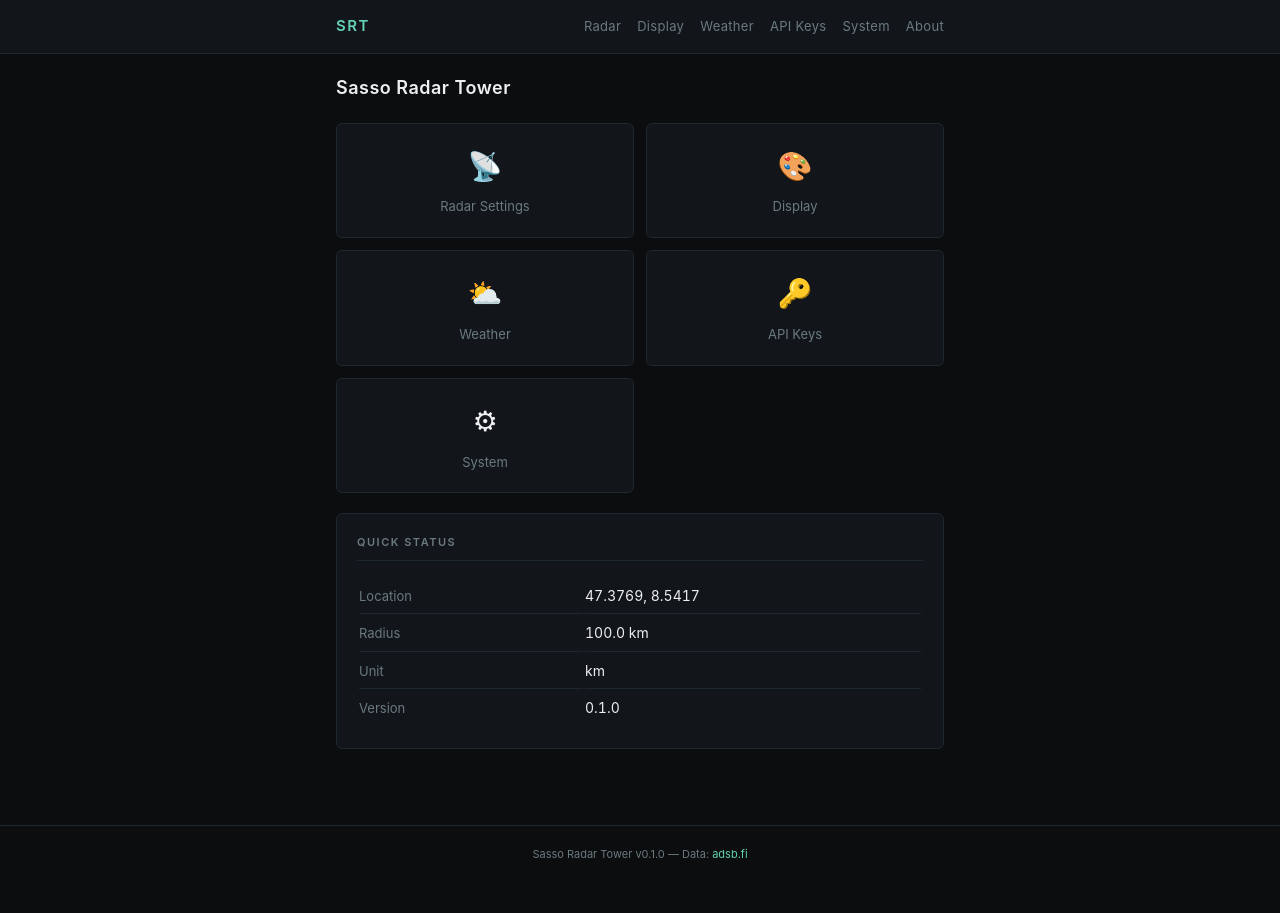
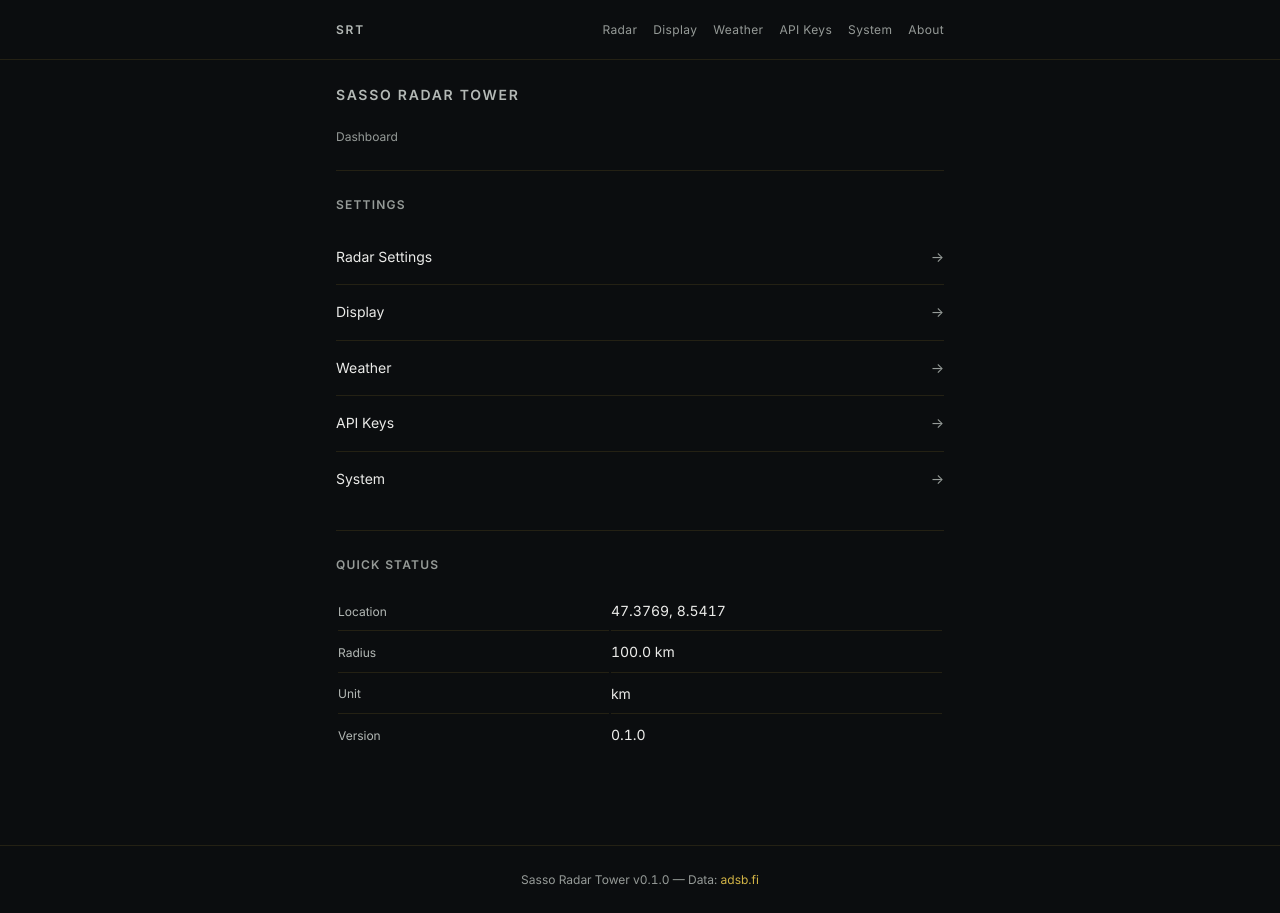
Before and after one commit to Lukasisnberg/Sasso_Radar_Tower, a Flask app: page / in a window 1280 px wide. Before the commit the page ends 858 px from the top, so only its background shows below. Run offline with Flask 3, Linux system fonts and the light colour scheme.

Commit message:
Portal-Redesign Schritt 1: CSS-Tokens + Inter lokal + Dashboard
CSS-Custom-Properties in style.css spiegeln jetzt exakt die Hexwerte aus
theme.py's CLASSIC_AMBER (Hintergrund/Text/Muted/Hint/Akzent/Gefahr) statt
dem alten eigenständigen Teal-Farbschema. Inter (Regular+SemiBold) lokal
unter static/fonts/ vendored (SIL OFL, @font-face mit font-display: swap),
kein CDN -- Portal muss offline im lokalen Netz laufen. Grundraster
(Abstands-/Schrifttoken) sowie neue .page-header/.section/.nav-list-Klassen
angelegt und exemplarisch auf das Dashboard (index.html) angewendet.

Bestehende .card/.form-group/.btn/.alert/.home-grid-Klassen bleiben
strukturell unverändert (Migration folgt in Schritt 2), lösen aber jetzt
über Alias-Variablen dieselben Token auf -- unmigrierte Seiten zeigen
sofort die korrekte Farbgebung statt bis zu ihrem eigenen Schritt auf dem
alten Schema zu bleiben.

Neue flugradar/tests/test_web_design.py prüft Farb-Token-Sync gegen
CLASSIC_AMBER, vorhandene Font-Dateien + Fallback-Kette, und dass Seiten
unabhängig vom Einstellungszustand rendern. Alle bestehenden Web-Tests
unverändert grün (36/36), volle Suite 584/584.

Co-Authored-By: Claude Sonnet 5 <noreply@anthropic.com>

```diff
--- a/flugradar/web/static/style.css
+++ b/flugradar/web/static/style.css
@@ -1,18 +1,78 @@
+/* ============================================================
+   Sasso Radar Tower -- Web Portal
+   Design tokens mirror flugradar/display/theme.py's CLASSIC_AMBER
+   theme + design-token module (same hex values, same 4-tier type
+   scale, same hairline-divider language) so the portal and the
+   on-device panel read as one application, not two different tools.
+   See docs/prompt-portal-design.md.
+
+   Fonts are vendored locally under static/fonts/ (Inter, SIL OFL --
+   see static/fonts/LICENSE.txt) rather than loaded from a CDN: the
+   portal runs on the local network, sometimes with no internet at
+   all. If the font files are ever missing, @font-face simply fails
+   to match and the browser falls through to the next family in the
+   stack below -- no broken page, no JS needed for that fallback.
+   ============================================================ */
+
+@font-face {
+  font-family: "Inter";
+  src: url("fonts/Inter-Regular.woff2") format("woff2");
+  font-weight: 400;
+  font-style: normal;
+  font-display: swap;
+}
+
+@font-face {
+  font-family: "Inter";
+  src: url("fonts/Inter-SemiBold.woff2") format("woff2");
+  font-weight: 600;
+  font-style: normal;
+  font-display: swap;
+}
+
 :root {
+  /* Colours -- identical hex values to theme.py's CLASSIC_AMBER theme. */
   --bg: #0b0d0f;
-  --bg-card: #12161a;
-  --border: #1e2830;
-  --text: #edeff1;
-  --text-muted: #6a7a80;
-  --accent: #64d2b4;
-  --accent-dim: #3a8a70;
-  --danger: #c83c3c;
+  --surface: #1a1c1d;         /* theme.surface -- raised elements, sparingly */
+  --surface-accent: #252112;  /* theme.surface_accent -- warm-tinted surface */
+  --text: #ebebe9;            /* theme.label -- primary text */
+  --text-muted: #b4b9b6;      /* theme.muted -- secondary text */
+  --text-hint: #969b98;       /* theme.hint -- labels, timestamps, captions */
+  --hairline: rgba(116, 99, 38, 0.24);  /* theme.radar_ring @ TOKENS.hairline_alpha */
+  --accent: #d2b446;          /* theme.sweep_colour -- the one accent colour */
+  --danger: #c83c3c;          /* theme.emergency -- destructive actions only */
   --danger-dim: #802828;
-  --input-bg: #080a0c;
-  --input-border: #1e2830;
-  --success-bg: #0a1614;
-  --success-border: #3a8a70;
-  --radius: 6px;
+
+  /* Backward-compatible aliases for the pre-redesign component classes
+     (.card/.form-group/.btn/.alert) that later steps of this pass still
+     migrate one page at a time -- recomputed from the tokens above so
+     even an unmigrated page picks up the correct palette immediately,
+     rather than looking broken or stuck on the old teal accent until
+     its own step lands. */
+  --bg-card: var(--surface);
+  --border: var(--hairline);
+  --input-bg: #08090a;
+  --input-border: var(--hairline);
+  --success-bg: var(--surface-accent);
+  --success-border: var(--accent);
+  --radius: 2px; /* flat, not bubbly -- see "keine runden bunten Buttons" */
+
+  /* Type -- same 4-tier hierarchy as the display's font_title/value/
+     standard/small, sized for a normal-DPI browser rather than the
+     round display's reference-size scaling system. */
+  --font-title: 20px;
+  --font-value: 16px;
+  --font-standard: 14px;
+  --font-small: 12px;
+
+  /* Spacing grid -- everything is a multiple of one base unit. */
+  --space-1: 4px;
+  --space-2: 8px;
+  --space-3: 16px;
+  --space-4: 24px;
+  --space-5: 40px;
+
+  --max-width: 640px;
 }
 
 * { box-sizing: border-box; margin: 0; padding: 0; }
@@ -22,64 +82,141 @@ body {
   background: var(--bg);
   color: var(--text);
   min-height: 100vh;
-  font-size: 14px;
+  font-size: var(--font-standard);
   line-height: 1.6;
   -webkit-font-smoothing: antialiased;
+  font-variant-numeric: tabular-nums; /* every number, everywhere -- nothing jitters */
 }
 
 a { color: var(--accent); text-decoration: none; }
 a:hover { text-decoration: underline; }
 
 .container {
-  max-width: 640px;
+  max-width: var(--max-width);
   margin: 0 auto;
-  padding: 20px 16px;
+  padding: var(--space-4) var(--space-3);
 }
 
-nav {
-  background: var(--bg-card);
-  border-bottom: 1px solid var(--border);
-  padding: 12px 0;
-  position: sticky;
-  top: 0;
-  z-index: 10;
+/* --- top navigation: quiet, text-based, the accent marks the current
+   page -- no tabs, no bordered buttons (Layout: "keine schweren Tabs,
+   keine Buttons mit Rahmen"). --- */
+nav.top-nav {
+  border-bottom: 1px solid var(--hairline);
+  padding: var(--space-3) 0;
 }
 
-nav .container {
+nav.top-nav .container {
   display: flex;
   align-items: center;
   justify-content: space-between;
+  flex-wrap: wrap;
+  gap: var(--space-2);
   padding-top: 0;
   padding-bottom: 0;
 }
 
-nav .brand {
-  color: var(--accent);
+nav.top-nav .brand {
+  color: var(--text-muted);
   font-weight: 600;
-  font-size: 15px;
-  letter-spacing: 1.5px;
+  font-size: var(--font-small);
+  letter-spacing: 0.15em;
   text-transform: uppercase;
 }
 
-nav .links {
+nav.top-nav .links {
   display: flex;
-  gap: 16px;
+  gap: var(--space-3);
   flex-wrap: wrap;
 }
 
-nav .links a {
-  color: var(--text-muted);
-  font-size: 13px;
-  padding: 4px 0;
-  letter-spacing: 0.3px;
+nav.top-nav .links a {
+  color: var(--text-hint);
+  font-size: var(--font-small);
+  letter-spacing: 0.03em;
+  padding: var(--space-1) 0;
   transition: color 0.15s ease;
 }
 
-nav .links a:hover,
-nav .links a.active {
-  color: var(--accent);
-  text-decoration: none;
+nav.top-nav .links a:hover { color: var(--text); text-decoration: none; }
+nav.top-nav .links a.active { color: var(--accent); }
+
+/* --- page header: small, quiet, uppercase title with letter-spacing --
+   not a big bold headline (Layout: "kleiner, ruhiger Titel ... keine
+   große fette Überschrift"). --- */
+.page-header { margin-bottom: var(--space-4); }
+
+.page-header h1 {
+  font-size: var(--font-standard);
+  font-weight: 600;
+  text-transform: uppercase;
+  letter-spacing: 0.12em;
+  color: var(--text-muted);
 }
+
+.page-header .context {
+  font-size: var(--font-small);
+  color: var(--text-hint);
+  margin-top: var(--space-1);
+}
+
+/* --- sections: hairline dividers instead of bordered/shadowed cards
+   (Grundprinzipien: "Haarlinien statt Kästen und Schatten"). --- */
+.section {
+  padding: var(--space-4) 0;
+  border-top: 1px solid var(--hairline);
+}
+
+.section:first-child { border-top: none; padding-top: 0; }
+
+.section h2 {
+  font-size: var(--font-small);
+  font-weight: 600;
+  text-transform: uppercase;
+  letter-spacing: 0.1em;
+  color: var(--text-hint);
+  margin-bottom: var(--space-3);
+}
+
+/* --- info tables: shared by the dashboard/about/weather/system pages --- */
+.info-table { width: 100%; }
+.info-table tr td { padding: var(--space-2) 0; border-bottom: 1px solid var(--hairline); }
+.info-table tr:last-child td { border-bottom: none; }
+.info-table td:first-child { color: var(--text-muted); width: 45%; font-size: var(--font-small); }
+
+/* --- dashboard quick-nav: a plain hairline-separated link list instead
+   of a grid of big coloured icon tiles (Grundprinzipien: "keine
+   dekorativen Elemente ohne Funktion"). --- */
+.nav-list { display: flex; flex-direction: column; }
+
+.nav-list a {
+  display: flex;
+  justify-content: space-between;
+  align-items: baseline;
+  padding: var(--space-3) 0;
+  border-bottom: 1px solid var(--hairline);
+  color: var(--text);
+}
+
+.nav-list a:last-child { border-bottom: none; }
+.nav-list a:hover { color: var(--accent); text-decoration: none; }
+.nav-list .arrow { color: var(--text-hint); }
+
+footer {
+  text-align: center;
+  padding: var(--space-4);
+  color: var(--text-hint);
+  font-size: var(--font-small);
+  border-top: 1px solid var(--hairline);
+  margin-top: var(--space-5);
+}
+
+/* ============================================================
+   Legacy component classes (.card/.form-group/.btn/.alert/...) --
+   still used by pages this pass hasn't migrated to the system above
+   yet. Kept working (structure unchanged) but recomputed onto the
+   same tokens, so every page shows the correct palette immediately
+   even before its own step lands.
+   ============================================================ */
 
 h1 {
   color: var(--text);
@@ -204,29 +341,9 @@ h1 {
 }
 
 .alert-info {
-  background: #0a1218;
-  border: 1px solid #1e3040;
-  color: #80b0c8;
-}
-
-.info-table {
-  width: 100%;
-  font-variant-numeric: tabular-nums;
-}
-
-.info-table tr td {
-  padding: 6px 0;
-  border-bottom: 1px solid var(--border);
-}
-
-.info-table tr:last-child td {
-  border-bottom: none;
-}
-
-.info-table td:first-child {
+  background: var(--surface);
+  border: 1px solid var(--hairline);
   color: var(--text-muted);
-  width: 40%;
-  font-size: 13px;
 }
 
 .home-grid {
@@ -264,17 +381,8 @@ h1 {
   color: var(--text-muted);
 }
 
-footer {
-  text-align: center;
-  padding: 20px;
-  color: var(--text-muted);
-  font-size: 11px;
-  border-top: 1px solid var(--border);
-  margin-top: 40px;
-}
-
 @media (max-width: 480px) {
   .form-row, .form-row-3 { grid-template-columns: 1fr; }
   .home-grid { grid-template-columns: 1fr; }
-  nav .links { gap: 10px; }
+  nav.top-nav .links { gap: 10px; }
 }
--- a/flugradar/web/templates/base.html
+++ b/flugradar/web/templates/base.html
@@ -3,11 +3,12 @@
 <head>
   <meta charset="utf-8">
   <meta name="viewport" content="width=device-width, initial-scale=1">
+  <meta name="theme-color" content="#0b0d0f">
   <title>{% block title %}Sasso Radar Tower{% endblock %}</title>
   <link rel="stylesheet" href="{{ url_for('static', filename='style.css') }}">
 </head>
 <body>
-  <nav>
+  <nav class="top-nav">
     <div class="container">
       <a class="brand" href="{{ url_for('index') }}">SRT</a>
       <div class="links">
--- a/flugradar/web/templates/index.html
+++ b/flugradar/web/templates/index.html
@@ -1,32 +1,23 @@
 {% extends "base.html" %}
 {% block title %}Sasso Radar Tower{% endblock %}
 {% block content %}
-<h1>Sasso Radar Tower</h1>
+<header class="page-header">
+  <h1>Sasso Radar Tower</h1>
+  <p class="context">Dashboard</p>
+</header>
 
-<div class="home-grid">
-  <a class="home-link" href="{{ url_for('radar') }}">
-    <span class="icon">&#x1F4E1;</span>
-    <span class="label">Radar Settings</span>
-  </a>
-  <a class="home-link" href="{{ url_for('display') }}">
-    <span class="icon">&#x1F3A8;</span>
-    <span class="label">Display</span>
-  </a>
-  <a class="home-link" href="{{ url_for('weather') }}">
-    <span class="icon">&#x26C5;</span>
-    <span class="label">Weather</span>
-  </a>
-  <a class="home-link" href="{{ url_for('api_keys') }}">
-    <span class="icon">&#x1F511;</span>
-    <span class="label">API Keys</span>
-  </a>
-  <a class="home-link" href="{{ url_for('system') }}">
-    <span class="icon">&#x2699;</span>
-    <span class="label">System</span>
-  </a>
-</div>
+<section class="section">
+  <h2>Settings</h2>
+  <div class="nav-list">
+    <a href="{{ url_for('radar') }}">Radar Settings <span class="arrow">&rarr;</span></a>
+    <a href="{{ url_for('display') }}">Display <span class="arrow">&rarr;</span></a>
+    <a href="{{ url_for('weather') }}">Weather <span class="arrow">&rarr;</span></a>
+    <a href="{{ url_for('api_keys') }}">API Keys <span class="arrow">&rarr;</span></a>
+    <a href="{{ url_for('system') }}">System <span class="arrow">&rarr;</span></a>
+  </div>
+</section>
 
-<div class="card">
+<section class="section">
   <h2>Quick Status</h2>
   <table class="info-table">
     <tr><td>Location</td><td>{{ settings.home.lat }}, {{ settings.home.lon }}</td></tr>
@@ -34,5 +25,5 @@
     <tr><td>Unit</td><td>{{ settings.distance_unit }}</td></tr>
     <tr><td>Version</td><td>{{ version }}</td></tr>
   </table>
-</div>
+</section>
 {% endblock %}
```
Also changed, not shown: flugradar/tests/test_web_design.py (added, +124 -0 lines), flugradar/web/static/fonts/Inter-Regular.woff2 (added), flugradar/web/static/fonts/Inter-SemiBold.woff2 (added), flugradar/web/static/fonts/LICENSE.txt (added).
